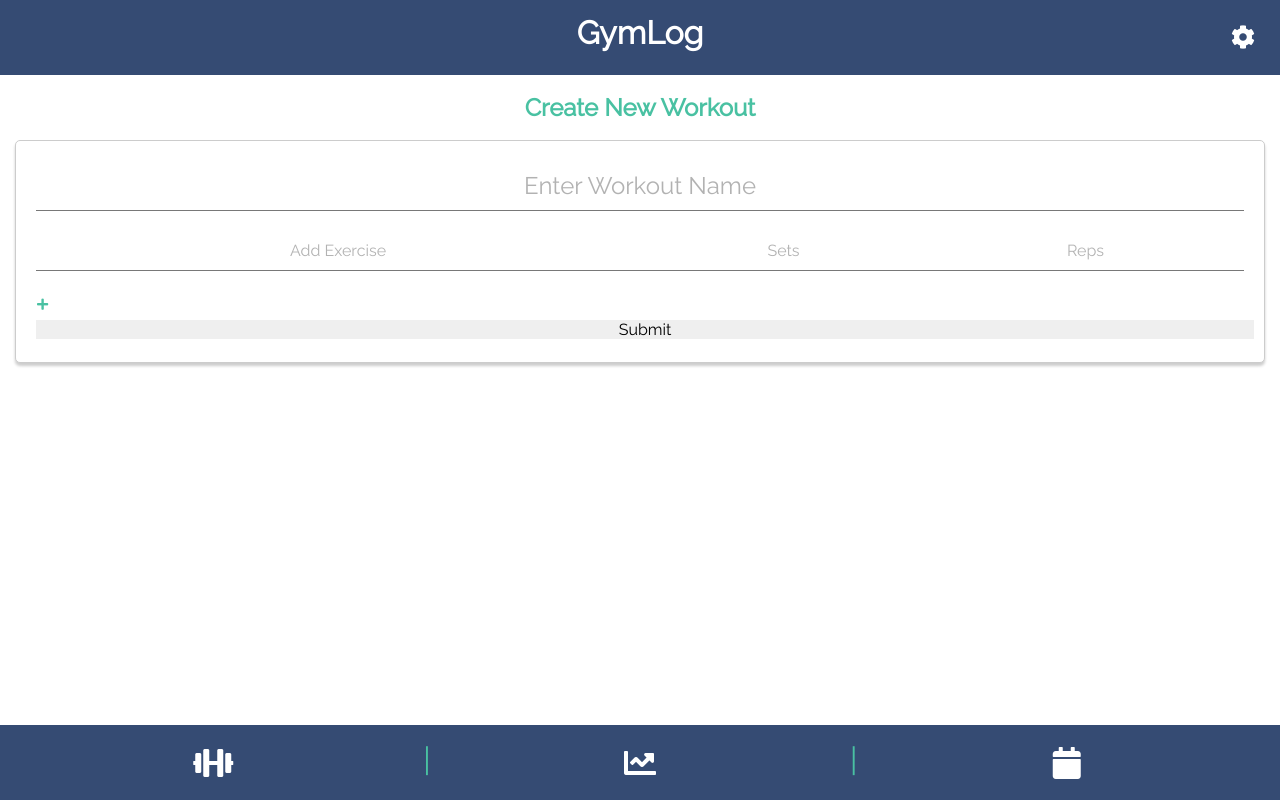
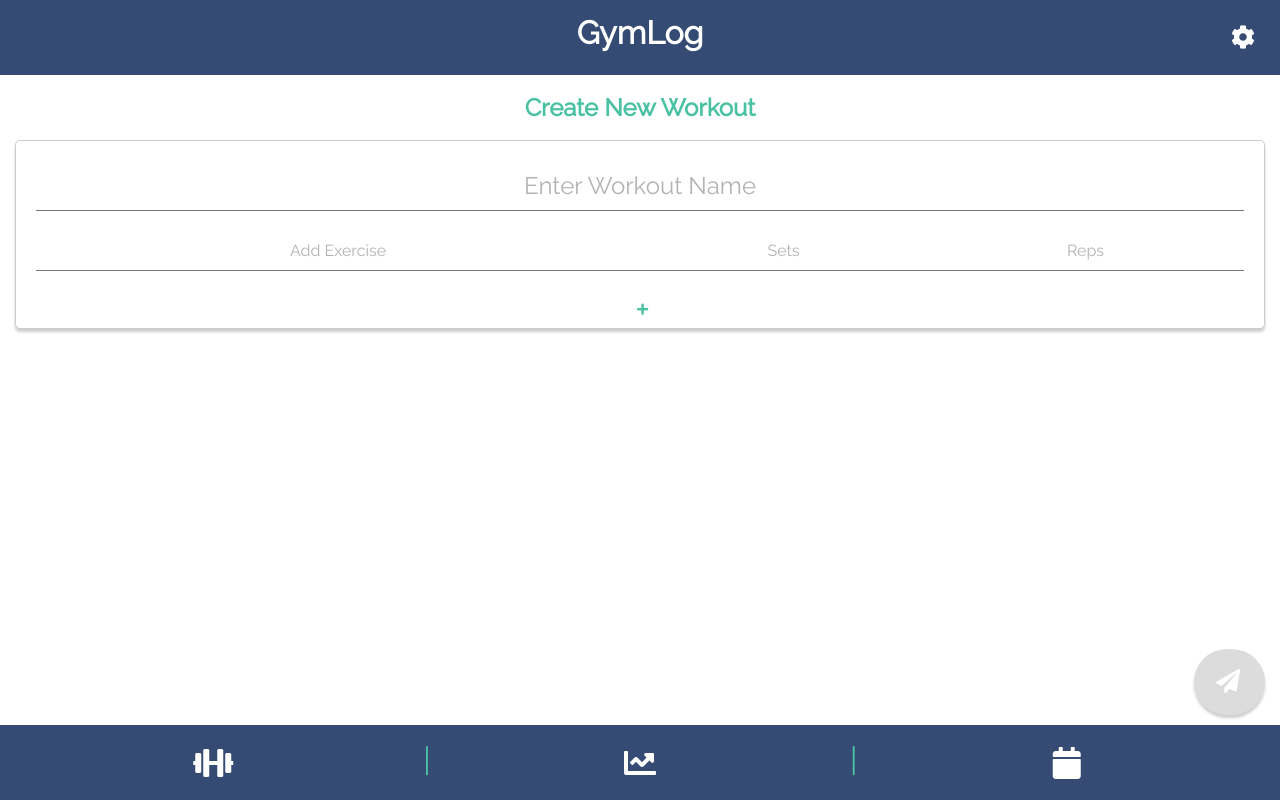
Before and after one commit to jameswilky/gymlog, a React (Create React App) app: page /new in a window 1280 px wide. Built offline with nearby package versions, Linux system fonts and the light colour scheme.

Commit message:
completed form ui componenet, need to dispatch to main context

```diff
--- a/src/components/autocomplete/Autocomplete.js
+++ b/src/components/autocomplete/Autocomplete.js
@@ -1,12 +1,16 @@
 import React, { useState, Fragment } from "react";
 import styles from "./autocomplete.module.css";
 
-export default function Autocomplete({ suggestions }) {
+export default function Autocomplete(props) {
+  const { suggestions, changeHandler, exerciseIndex } = props;
   const [activeSuggestion, setActiveSuggestion] = useState(0);
   const [filteredSuggestions, setFilteredSuggesions] = useState([]);
   const [showSuggestions, setShowSuggestions] = useState(false);
   const [userInput, setUserInput] = useState("");
 
+  const onBlur = e => {
+    setShowSuggestions(false);
+  };
   const onChange = e => {
     const userInput = e.currentTarget.value;
     // filter out suggestions that dont contain the user's input
@@ -14,6 +18,7 @@ export default function Autocomplete({ suggestions }) {
       suggestion =>
         suggestion.toLowerCase().indexOf(userInput.toLowerCase()) > -1
     );
+    changeHandler(e, exerciseIndex, "name"); // temp
     setUserInput(userInput);
     setShowSuggestions(true);
     setFilteredSuggesions(nextFilteredSuggestions);
@@ -85,6 +90,7 @@ export default function Autocomplete({ suggestions }) {
         onKeyDown={onKeyDown}
         value={userInput}
         placeholder={"Add Exercise"}
+        onBlur={onBlur}
       />
       {SuggestionsListComponent}
     </Fragment>
--- a/src/components/launcher/ExerciseInputField.js
+++ b/src/components/launcher/ExerciseInputField.js
@@ -1,25 +1,35 @@
 import React, { useState } from "react";
 import styles from "./workoutForm.module.css";
 import Autocomplete from "../autocomplete/Autocomplete";
-import { useInput } from "../../hooks/inputHook";
 
 export default function ExerciseInputField(props) {
-  const { exercise, key } = props;
-  const { value: sets, bind: bindSets } = useInput("");
-  const { value: reps, bind: bindReps } = useInput("");
+  const { exercise, index, changeHandler } = props;
 
-  // ToDo on update show once an exercise is selected
   return (
     <div className={styles.exerciseForm}>
       <div>
-        <Autocomplete suggestions={["Deadlift", "Squat", "Bicep Curls"]} />
+        <Autocomplete
+          suggestions={["Deadlift", "Squat", "Bicep Curls"]}
+          changeHandler={changeHandler}
+          exerciseIndex={index}
+        />
       </div>
       <React.Fragment>
         <div>
-          <input type="number" placeholder="Sets" {...bindSets} />
+          <input
+            type="number"
+            placeholder="Sets"
+            value={exercise.sets}
+            onChange={e => changeHandler(e, index, "sets")}
+          />
         </div>
         <div>
-          <input type="number" placeholder="Reps" {...bindReps} />
+          <input
+            type="number"
+            placeholder="Reps"
+            value={exercise.reps}
+            onChange={e => changeHandler(e, index, "reps")}
+          />
         </div>
       </React.Fragment>
     </div>
--- a/src/components/launcher/WorkoutForm.js
+++ b/src/components/launcher/WorkoutForm.js
@@ -2,16 +2,28 @@ import React, { useState } from "react";
 import styles from "./workoutForm.module.css";
 import ExerciseInputField from "./ExerciseInputField";
 import { useInput } from "../../hooks/inputHook";
+import { Link } from "react-router-dom";
 
 export default function WorkoutForm() {
   const { value: workoutName, bind: bindWorkoutName } = useInput("");
-  const [exercises, setExercises] = useState([{}]);
+  const [exercises, setExercises] = useState([
+    { name: "", sets: "", reps: "" }
+  ]);
+  const formValid =
+    exercises[0].sets && exercises[0].name && exercises[0].reps && workoutName;
 
   const handleSubmit = e => {
-    console.log(workoutName);
+    e.preventDefault();
+    console.log(exercises);
+  };
+  const handleChange = (e, index, target) => {
+    const items = [...exercises];
+    const item = { ...items[index] };
+    item[target] = e.target.value;
+    items[index] = item;
+    setExercises(items);
+  };
 
-    e.preventDefault();
-  };
   return (
     <div className="content">
       <div className="contentHeading">
@@ -19,7 +31,7 @@ export default function WorkoutForm() {
       </div>
       <div className="contentBody">
         <div className="card">
-          <form className={styles.form} onSubmit={handleSubmit}>
+          <form className={styles.form}>
             <div className={styles.container}>
               <div>
                 <h2>
@@ -32,15 +44,36 @@ export default function WorkoutForm() {
                 </h2>
               </div>
               {exercises.map((exercise, index) => {
-                return <ExerciseInputField key={index} exercise={exercise} />;
+                return (
+                  <ExerciseInputField
+                    key={index}
+                    exercise={exercise}
+                    index={index}
+                    changeHandler={handleChange}
+                  />
+                );
               })}
-              <button onClick={() => setExercises([...exercises, {}])}>
-                <i className="fas fa-plus"> </i>
-              </button>
             </div>
-            <input type="submit" value="Submit" />
           </form>
+          <button
+            onClick={() =>
+              setExercises([...exercises, { name: "", sets: "", reps: "" }])
+            }
+          >
+            <i className="fas fa-plus"> </i>
+          </button>
         </div>
+        {formValid ? (
+          <div className="main__button green" onClick={e => handleSubmit(e)}>
+            <Link to="/" className={styles.link}>
+              <i className={`fas fa-paper-plane ${styles.icon}`} />{" "}
+            </Link>
+          </div>
+        ) : (
+          <div className={`main__button ${styles.notClickable}`}>
+            <i className={`fas fa-paper-plane ${styles.icon}`} />{" "}
+          </div>
+        )}
       </div>
     </div>
   );
--- a/src/components/launcher/workoutForm.module.css
+++ b/src/components/launcher/workoutForm.module.css
@@ -21,3 +21,18 @@
   display: grid;
   grid-template-columns: 2fr 1fr 1fr;
 }
+.notClickable {
+  background-color: gainsboro;
+}
+
+.icon {
+  /*realign icon*/
+  margin-left: -3px;
+}
+
+.link {
+  display: inline-block;
+  padding: 1em;
+  margin: -1em;
+  border-radius: 90px;
+}
```
